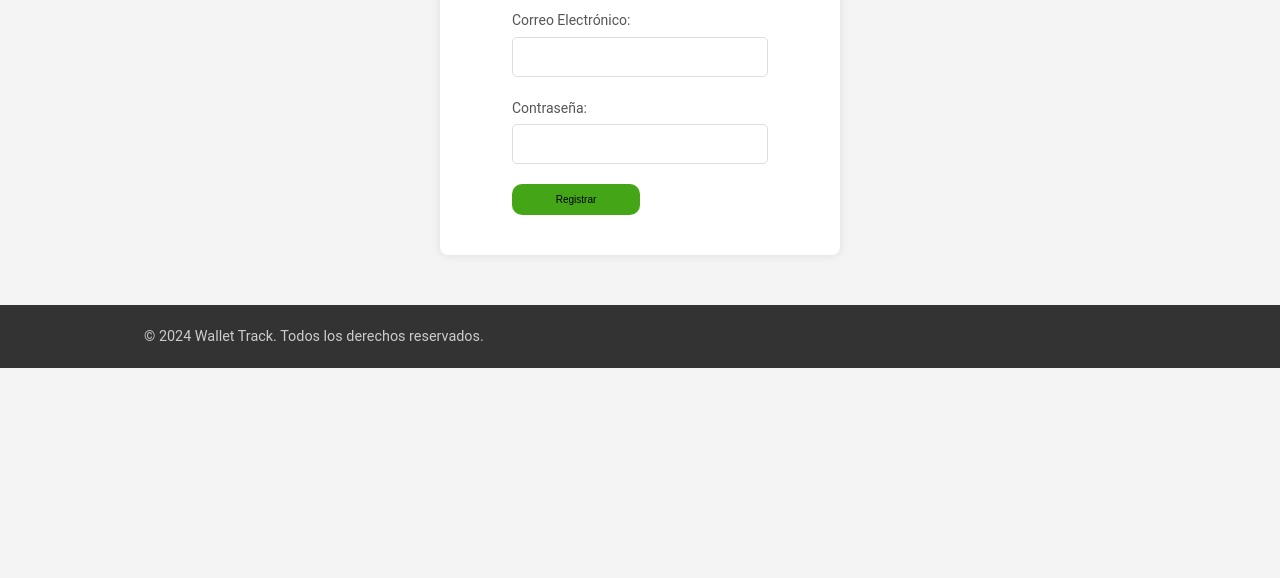
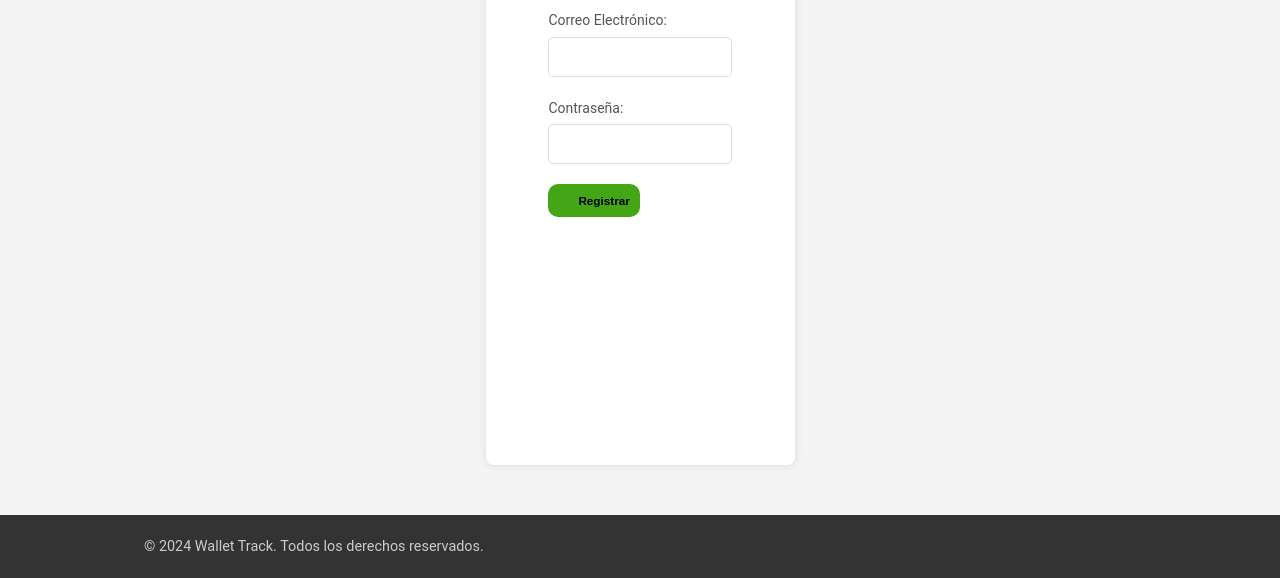
Before and after one commit to Luisa09/Wallet-Track, a plain HTML site: page register.html in a window 1280 px wide. Shown: the part 222-800 px from the top of the page. Drawn offline with Linux system fonts and the light colour scheme.

Commit message:
10/11 8:37PM. Aumento en el tamaño de botones de envio del inicio de sesion y registro junto con el cambio para hacer que el footer siempre este abajo y el header arriba, ademas de que el body ocupara todo el espacio que los dos anteriores no. Este ultino cambio fue implementado en el login y registro, pero no en el index

```diff
--- a/css/styles.css
+++ b/css/styles.css
@@ -648,3 +648,10 @@ h1.logo a {
 .hidden {
     display: none;
 }
+
+.orden
+{
+    min-height: 100vh;
+    display: grid;
+    grid-template-rows: auto 1fr auto;
+}
--- a/register.html
+++ b/register.html
@@ -8,6 +8,8 @@
     <link rel="stylesheet" href="css/styles.css">
 </head>
 <body>
+    <!--No se si se puede repetir la clase container pero igual lo hare-->
+    <div class="orden">
         <header class="header">
             <div class="container">
                 <a href="#"><img src="img/logo.png" alt="Wallet Logo" class="logo-img"></a>
@@ -33,7 +35,7 @@
                         <label for="password">Contraseña:</label>
                         <input type="password" id="password" name="password" required>
                     </div>
-                <button type="submit" class="btn-primary">Registrar</button>
+                    <button type="submit" class="btn-primary"><h3>Registrar</h3></button>
                 </form>
             </div>
         </section>
@@ -43,6 +45,7 @@
                 <p>&copy; 2024 Wallet Track. Todos los derechos reservados.</p>
             </div>
         </footer>
+    </div>
 
     <script>
         document.getElementById('register-form').addEventListener('submit', function(event) {
```
Also changed, not shown: login.html (+4 -1 lines). Lines whose indentation alone changed are shown as unchanged.
